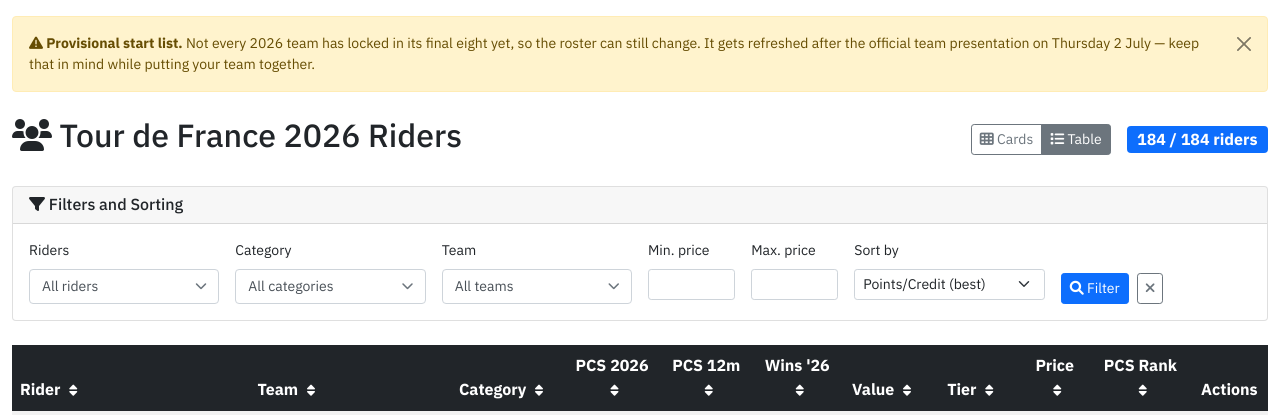
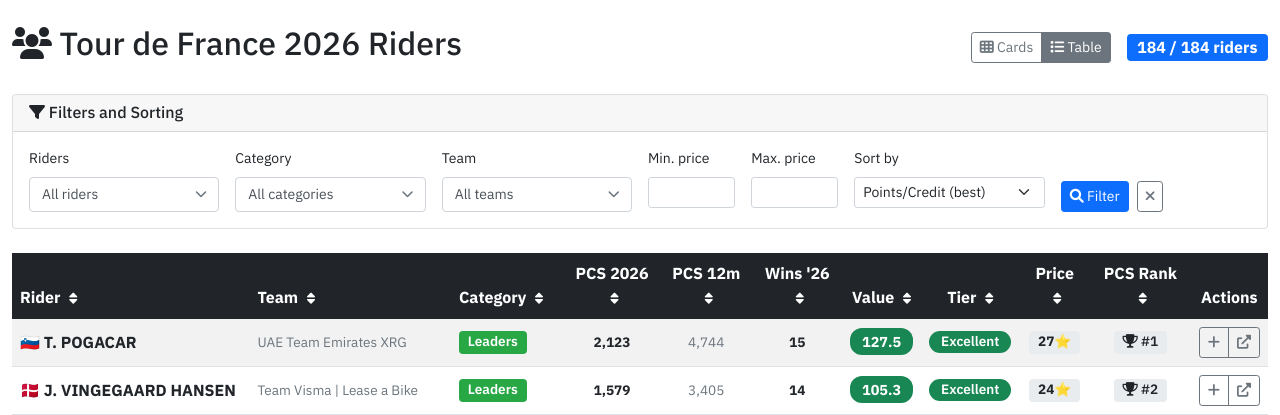
Before and after one commit to mareksulik/fantasy, a Flask app: page /riders in a window 1280 px wide. Shown: the part 56-471 px from the top of the page. Run offline with Flask 3, Linux system fonts and the light colour scheme.

Commit message:
Remove provisional roster notice

```diff
--- a/templates/base.html
+++ b/templates/base.html
@@ -195,16 +195,6 @@
         </div>
     </nav>
 
-    {% if race_type not in ['vuelta', 'tdf2025'] %}
-    <div class="container mt-3">
-        <div class="alert alert-warning alert-dismissible fade show small mb-0" role="alert">
-            <i class="fas fa-triangle-exclamation"></i>
-            <strong>Provisional start list.</strong> Not every 2026 team has locked in its final eight yet, so the roster can still change. It gets refreshed after the official team presentation on Thursday 2 July — keep that in mind while putting your team together.
-            <button type="button" class="btn-close" data-bs-dismiss="alert" aria-label="Close"></button>
-        </div>
-    </div>
-    {% endif %}
-
     <main class="container mt-4">
         {% block content %}{% endblock %}
     </main>
```
Also changed, not shown: CLAUDE.md (+0 -1 lines).
